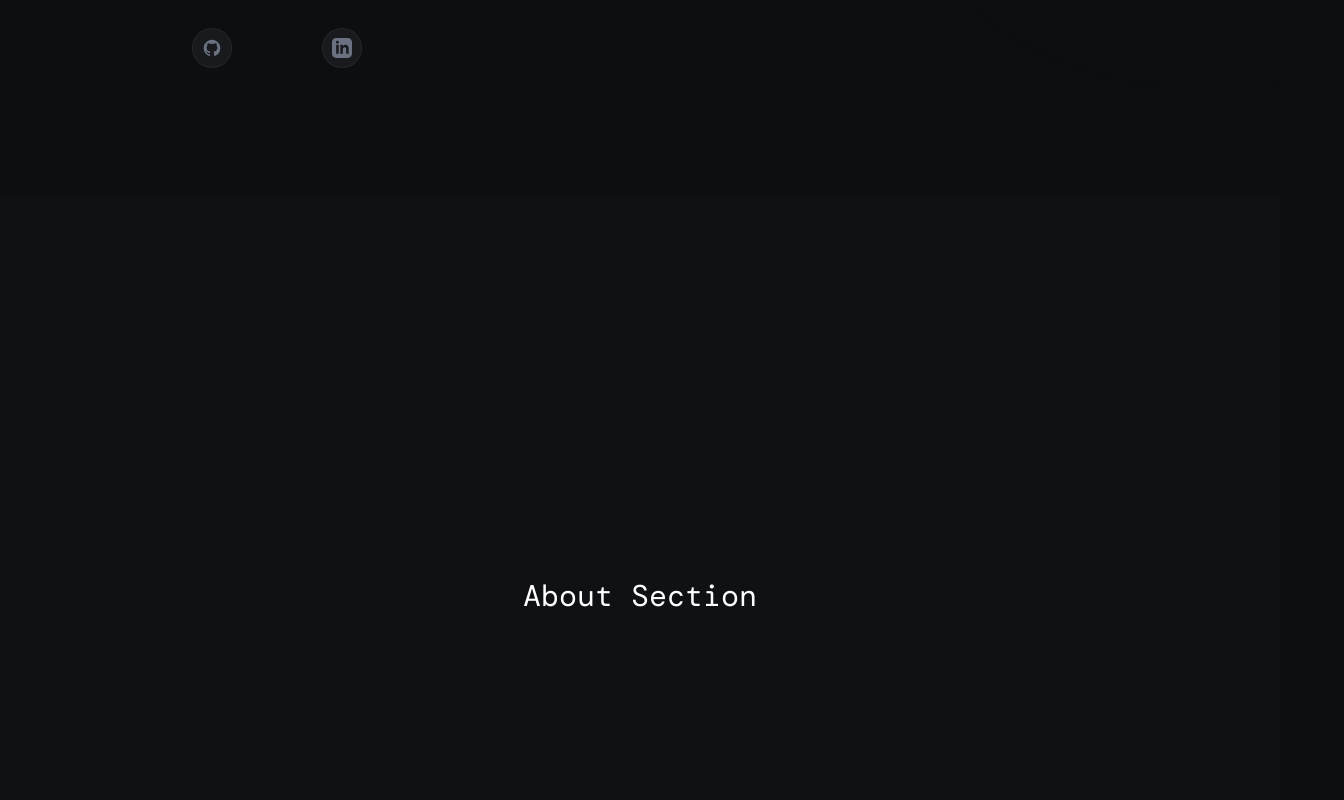
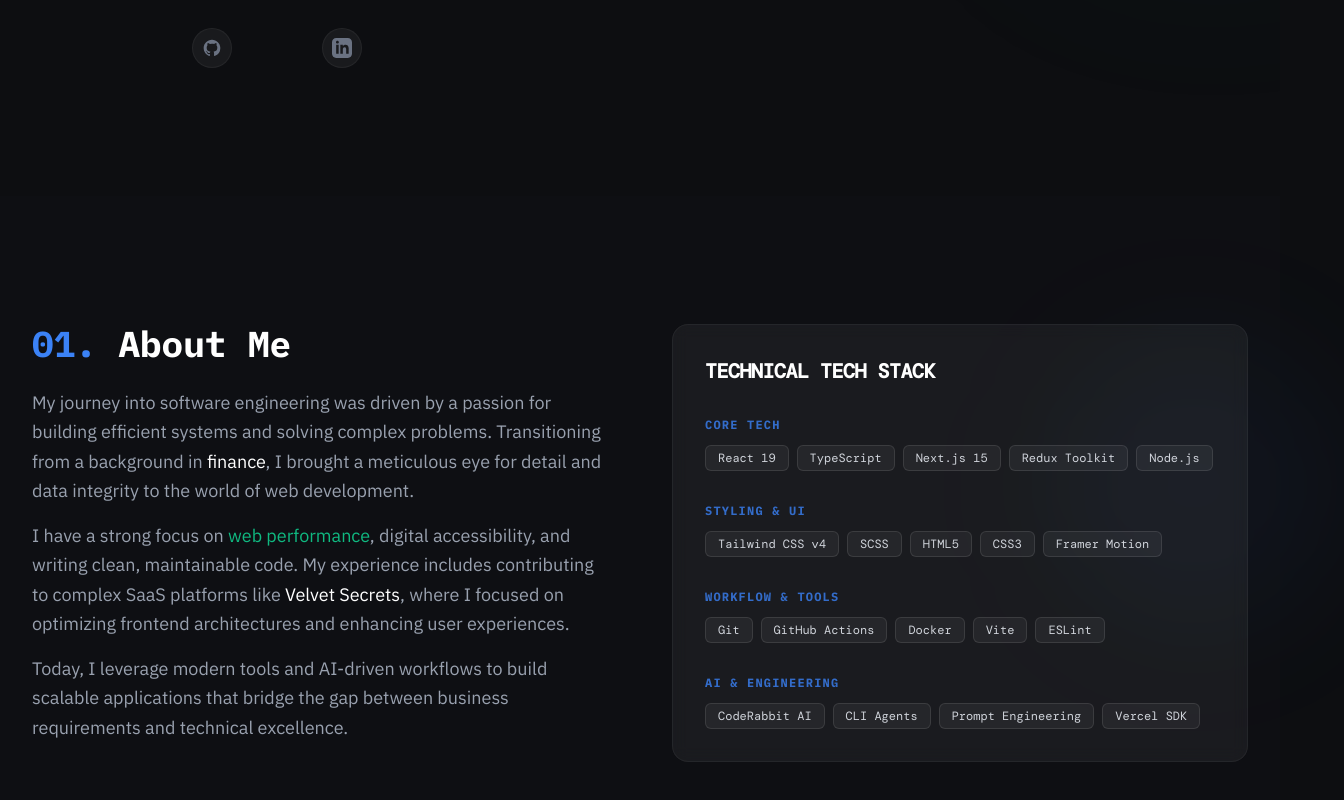
Before and after one commit to aalexblade/the-programmer-portfolio, a Next.js app: page / in a window 1280 px wide. Shown: the part 670-1470 px from the top of the page, 1344 px wide, since content can reach past the window. Built offline with nearby package versions, Linux system fonts and the light colour scheme.

Commit message:
fix: replace arbitrary layout dimensions with standard Tailwind v4 tokens in About

```diff
--- a/src/app/page.tsx
+++ b/src/app/page.tsx
@@ -1,5 +1,6 @@
 import { Header } from "@/components/sections/Header";
 import { Hero } from "@/components/sections/Hero";
+import { About } from "@/components/sections/About";
 
 export default function Home() {
   return (
@@ -7,11 +8,9 @@
       <Header />
       <main className="flex min-h-screen flex-col">
         <Hero />
+        <About />
 
         {/* Placeholder sections for scroll testing */}
-        <section id="about" className="h-screen w-full bg-dark-card/30 flex items-center justify-center">
-          <h2 className="font-dm text-3xl text-white">About Section</h2>
-        </section>
         <section id="projects" className="h-screen w-full flex items-center justify-center">
           <h2 className="font-dm text-3xl text-white">Projects Section</h2>
         </section>
--- /dev/null
+++ b/src/components/sections/About.tsx
@@ -0,0 +1,75 @@
+import { Container } from "@/components/ui/Container";
+import { SKILLS_DATA } from "@/constants/skills";
+
+/**
+ * About Section Component
+ * A Next.js Server Component featuring a professional narrative and a dynamic tech stack grid.
+ * Adheres to Section-Based Architecture and Tailwind v4 design tokens.
+ */
+export const About = () => {
+  return (
+    <section id="about" className="relative py-24 md:py-32 bg-dark-card/20">
+      <Container>
+        <div className="grid grid-cols-1 gap-16 lg:grid-cols-2 lg:items-start">
+          {/* Left Side: Professional Narrative */}
+          <div className="space-y-6">
+            <h2 className="font-ibm text-3xl font-bold text-white sm:text-4xl">
+              <span className="text-brand-primary">01.</span> About Me
+            </h2>
+
+            <div className="space-y-4 font-sans text-lg leading-relaxed text-gray-400">
+              <p>
+                My journey into software engineering was driven by a passion for building
+                efficient systems and solving complex problems. Transitioning from a
+                background in <span className="text-white">finance</span>, I brought a
+                meticulous eye for detail and data integrity to the world of web development.
+              </p>
+              <p>
+                I have a strong focus on <span className="text-brand-accent">web performance</span>,
+                digital accessibility, and writing clean, maintainable code. My experience includes
+                contributing to complex SaaS platforms like
+                <span className="text-white"> Velvet Secrets</span>, where I focused on optimizing
+                frontend architectures and enhancing user experiences.
+              </p>
+              <p>
+                Today, I leverage modern tools and AI-driven workflows to build scalable
+                applications that bridge the gap between business requirements and
+                technical excellence.
+              </p>
+            </div>
+          </div>
+
+          {/* Right Side: Tech Stack Grid */}
+          <div className="rounded-2xl border border-white/5 bg-white/5 p-8 backdrop-blur-sm">
+            <h3 className="mb-8 font-dm text-xl font-bold tracking-tight text-white uppercase">
+              Technical Tech Stack
+            </h3>
+
+            <div className="space-y-8">
+              {SKILLS_DATA.map((category) => (
+                <div key={category.title} className="space-y-3">
+                  <h4 className="font-ibm text-xs font-bold uppercase tracking-widest text-brand-primary/80">
+                    {category.title}
+                  </h4>
+                  <div className="flex flex-wrap gap-2">
+                    {category.skills.map((skill) => (
+                      <span
+                        key={skill}
+                        className="rounded-md border border-white/10 bg-white/5 px-3 py-1 font-dm text-xs text-gray-300 transition-colors hover:border-brand-primary/40 hover:text-white"
+                      >
+                        {skill}
+                      </span>
+                    ))}
+                  </div>
+                </div>
+              ))}
+            </div>
+          </div>
+        </div>
+      </Container>
+
+      {/* Decorative background element */}
+      <div className="absolute top-[20%] right-[-5%] -z-10 h-75 w-75 rounded-full bg-brand-primary/5 blur-3xl" aria-hidden="true"></div>
+    </section>
+  );
+};
--- /dev/null
+++ b/src/constants/skills.ts
@@ -0,0 +1,23 @@
+export interface SkillCategory {
+  title: string;
+  skills: string[];
+}
+
+export const SKILLS_DATA: SkillCategory[] = [
+  {
+    title: "Core Tech",
+    skills: ["React 19", "TypeScript", "Next.js 15", "Redux Toolkit", "Node.js"],
+  },
+  {
+    title: "Styling & UI",
+    skills: ["Tailwind CSS v4", "SCSS", "HTML5", "CSS3", "Framer Motion"],
+  },
+  {
+    title: "Workflow & Tools",
+    skills: ["Git", "GitHub Actions", "Docker", "Vite", "ESLint"],
+  },
+  {
+    title: "AI & Engineering",
+    skills: ["CodeRabbit AI", "CLI Agents", "Prompt Engineering", "Vercel SDK"],
+  },
+];
```
